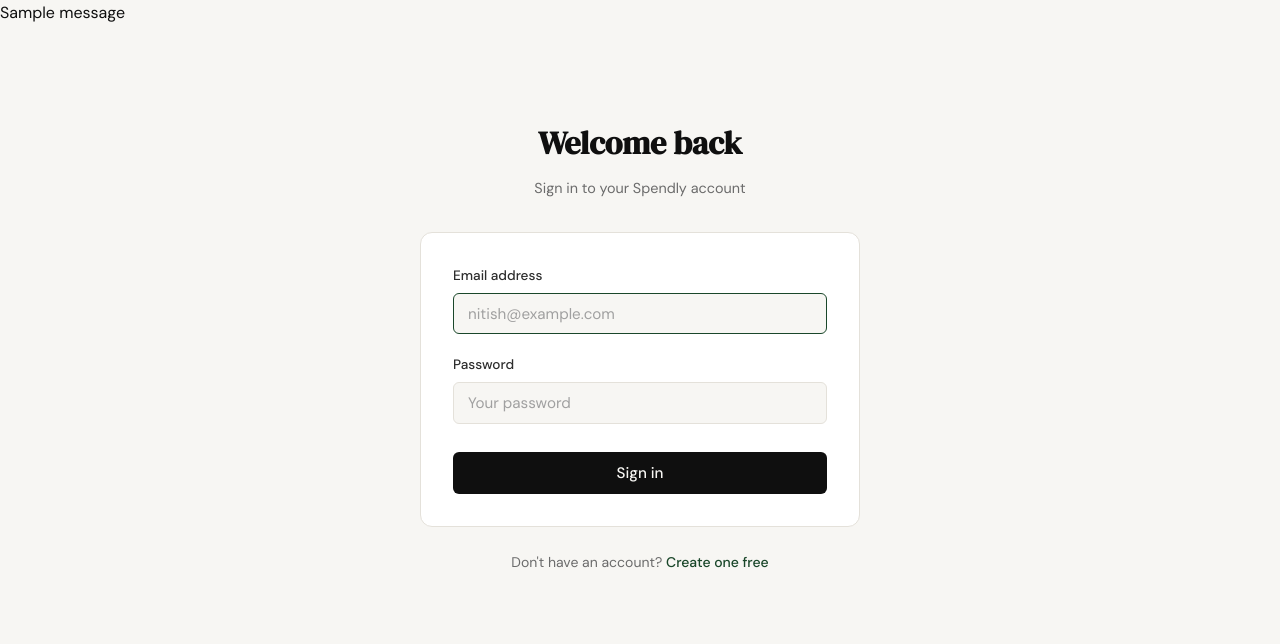
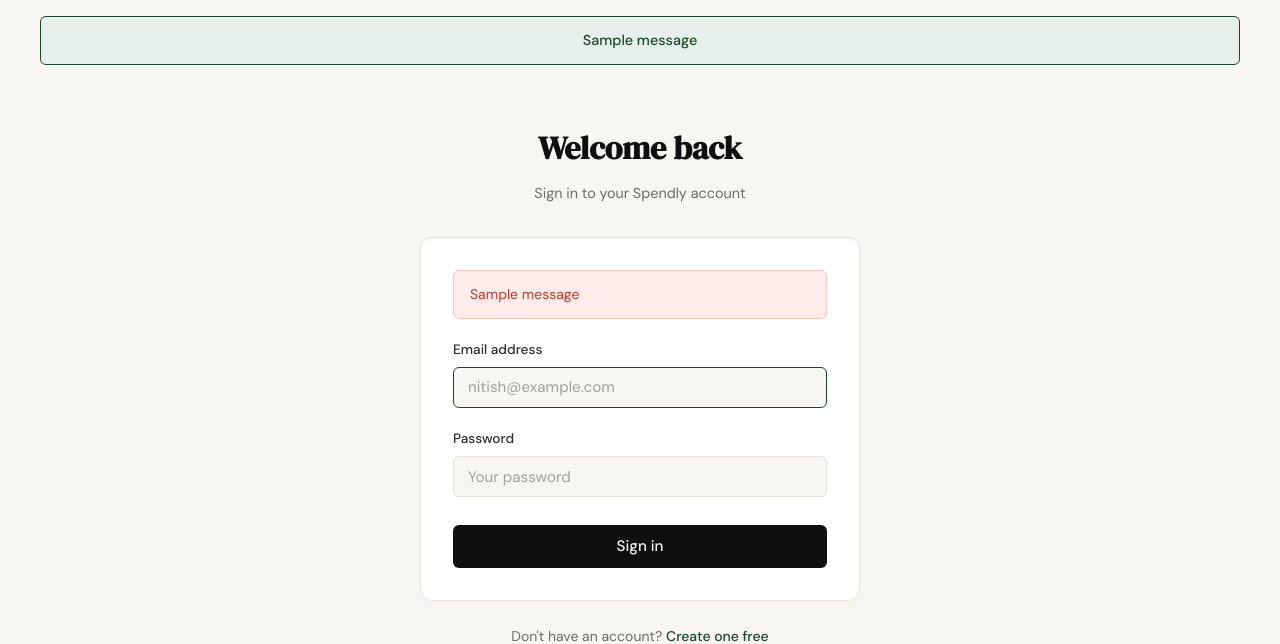
Before and after one commit to SRB77/Spendly, a Flask app: page /login in a window 1280 px wide. Shown: the part 61-705 px from the top of the page. Run offline with Flask 3, Linux system fonts and the light colour scheme; one stand-in notice (Sample message) is shown.

Commit message:
Feature: Implement login, logout, and session-aware navbar
- Add GET+POST /login route with credential verification via check_password_hash
- Add get_user_by_email() helper to database/db.py
- Logout clears session and redirects to landing page
- Flash "Welcome Back!" banner on successful login (styled .flash-global)
- Navbar conditionally shows Sign out (logged in) or Sign in + Get started (logged out)

Co-Authored-By: Claude Sonnet 4.6 <noreply@anthropic.com>

```diff
--- a/app.py
+++ b/app.py
@@ -1,7 +1,8 @@
 import sqlite3
 
-from flask import Flask, flash, redirect, render_template, request, url_for
-from database.db import create_user, get_db, init_db, seed_db
+from flask import Flask, flash, redirect, render_template, request, session, url_for
+from werkzeug.security import check_password_hash
+from database.db import create_user, get_db, get_user_by_email, init_db, seed_db
 
 app = Flask(__name__)
 app.secret_key = "dev-secret-key"
@@ -55,9 +56,27 @@ def register():
     return redirect(url_for("login"))
 
 
-@app.route("/login")
+@app.route("/login", methods=["GET", "POST"])
 def login():
-    return render_template("login.html")
+    if request.method == "GET":
+        return render_template("login.html")
+
+    email    = request.form.get("email", "").strip().lower()
+    password = request.form.get("password", "")
+
+    if not email or not password:
+        flash("Invalid email or password.")
+        return render_template("login.html")
+
+    user = get_user_by_email(email)
+    if user is None or not check_password_hash(user["password_hash"], password):
+        flash("Invalid email or password.")
+        return render_template("login.html")
+
+    session["user_id"]   = user["id"]
+    session["user_name"] = user["name"]
+    flash("Welcome Back!")
+    return redirect(url_for("landing"))
 
 
 @app.route("/terms")
@@ -76,7 +95,8 @@ def privacy():
 
 @app.route("/logout")
 def logout():
-    return "Logout — coming in Step 3"
+    session.clear()
+    return redirect(url_for("landing"))
 
 
 @app.route("/profile")
--- a/static/css/style.css
+++ b/static/css/style.css
@@ -52,6 +52,23 @@ body {
 }
 
 a { color: inherit; text-decoration: none; }
+
+/* ------------------------------------------------------------------ */
+/* Flash banner                                                        */
+/* ------------------------------------------------------------------ */
+
+.flash-global {
+    background: var(--accent-light);
+    color: var(--accent);
+    border: 1px solid var(--accent);
+    border-radius: var(--radius-sm);
+    padding: 0.75rem 1.25rem;
+    font-size: 0.9rem;
+    font-weight: 500;
+    text-align: center;
+    margin: 1rem auto 0;
+    max-width: var(--max-width);
+}
 
 /* ------------------------------------------------------------------ */
 /* Navbar                                                              */
--- a/templates/base.html
+++ b/templates/base.html
@@ -19,8 +19,12 @@
                 <span class="brand-name">Spendly</span>
             </a>
             <div class="nav-links">
-                <a href="{{ url_for('login') }}">Sign in</a>
-                <a href="{{ url_for('register') }}" class="nav-cta">Get started</a>
+                {% if session.get("user_id") %}
+                    <a href="{{ url_for('logout') }}" class="nav-cta">Sign out</a>
+                {% else %}
+                    <a href="{{ url_for('login') }}">Sign in</a>
+                    <a href="{{ url_for('register') }}" class="nav-cta">Get started</a>
+                {% endif %}
             </div>
         </div>
     </nav>
--- a/templates/login.html
+++ b/templates/login.html
@@ -13,15 +13,20 @@
         </div>
 
         <div class="auth-card">
-            {% if error %}
-            <div class="auth-error">{{ error }}</div>
-            {% endif %}
+            {% with messages = get_flashed_messages() %}
+                {% if messages %}
+                    {% for message in messages %}
+                        <div class="auth-error" role="alert">{{ message }}</div>
+                    {% endfor %}
+                {% endif %}
+            {% endwith %}
 
-            <form method="POST" action="/login">
+            <form method="POST" action="{{ url_for('login') }}">
                 <div class="form-group">
                     <label for="email">Email address</label>
                     <input type="email" id="email" name="email"
                            class="form-input" placeholder="nitish@example.com"
+                           value="{{ request.form.get('email', '') }}"
                            required autofocus>
                 </div>
                 <div class="form-group">
```
Also changed, not shown: database/db.py (+10 -1 lines), .claude/specs/03-login-logout.md (added).
